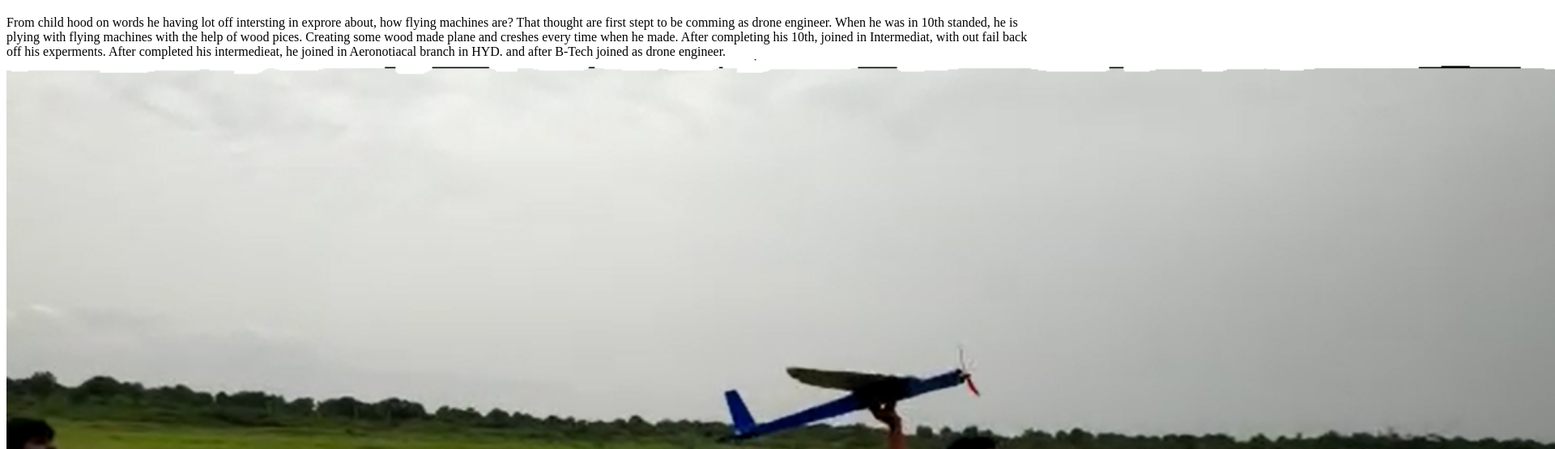
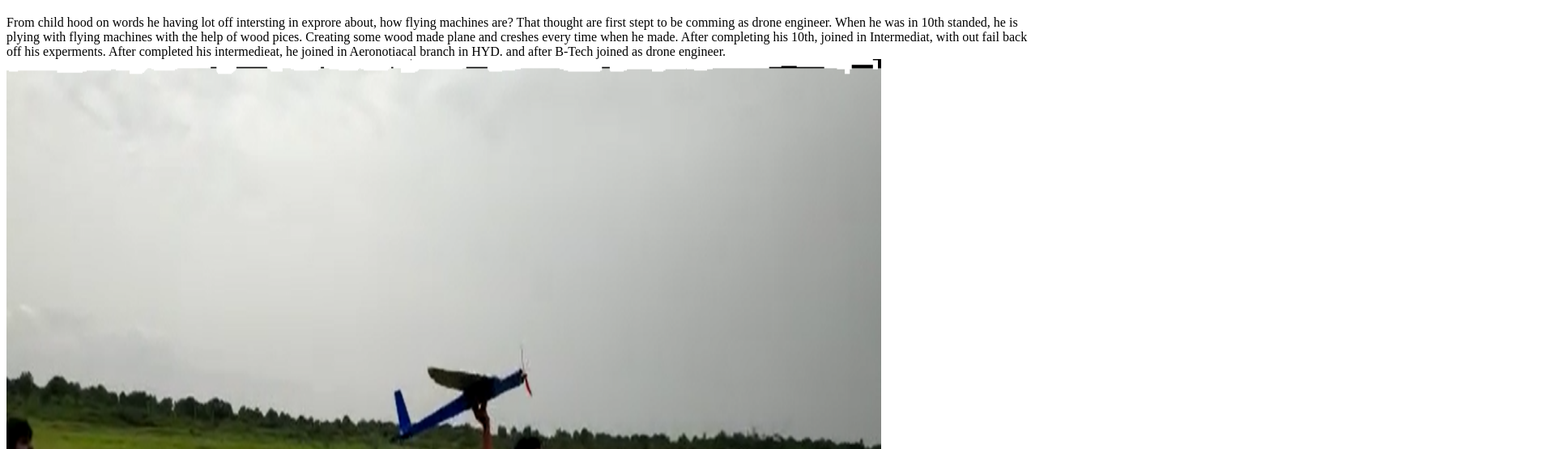
Before and after one commit to mohanbabi/nayakrc.github.io, a plain HTML site: page Index.html in a window 1280 px wide. Shown: the part 61-616 px from the top of the page at 81% size, 1920 px wide, since content can reach past the window. Drawn offline with Linux system fonts and the light colour scheme.

Commit message:
Update Index.html

```diff
--- a/Index.html
+++ b/Index.html
@@ -13,7 +13,7 @@ From child hood on words he having lot off intersting in exprore about, how flyi
 When he was in 10th standed, he is plying with flying machines with the help of wood pices. Creating some wood made plane and creshes every time when he made.
 After completing his 10th, joined in Intermediat, with out fail back off his experments.
 After completed his intermedieat, he joined in Aeronotiacal branch in HYD. and after B-Tech joined as drone engineer.
- <img src="nayak.png" height="1080px" width="2000px">
+ <img src="nayak.png" height="1080px" width="1080px">
 
 
 </p1>
```
